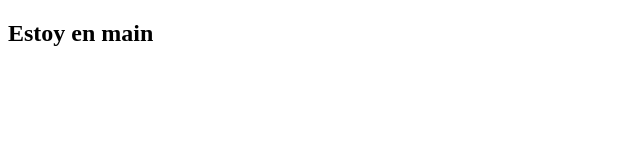
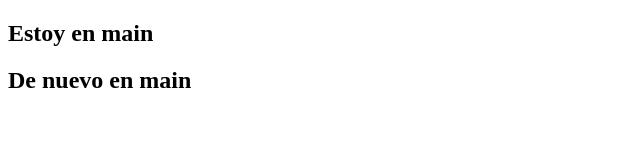
Before and after one commit to httml-juandvs/PruebaGit, a plain HTML site: page index.html in a window 1280 px wide. Shown: the whole page, without its empty margins (0-640 px from the left). Drawn offline with Linux system fonts and the light colour scheme.

Commit message:
feat: :memo: my third commit:

```diff
--- a/index.html
+++ b/index.html
@@ -7,5 +7,6 @@
 </head>
 <body>
     <h2>Estoy en main</h2>
+    <h2>De nuevo en main</h2>
 </body>
 </html>
```
